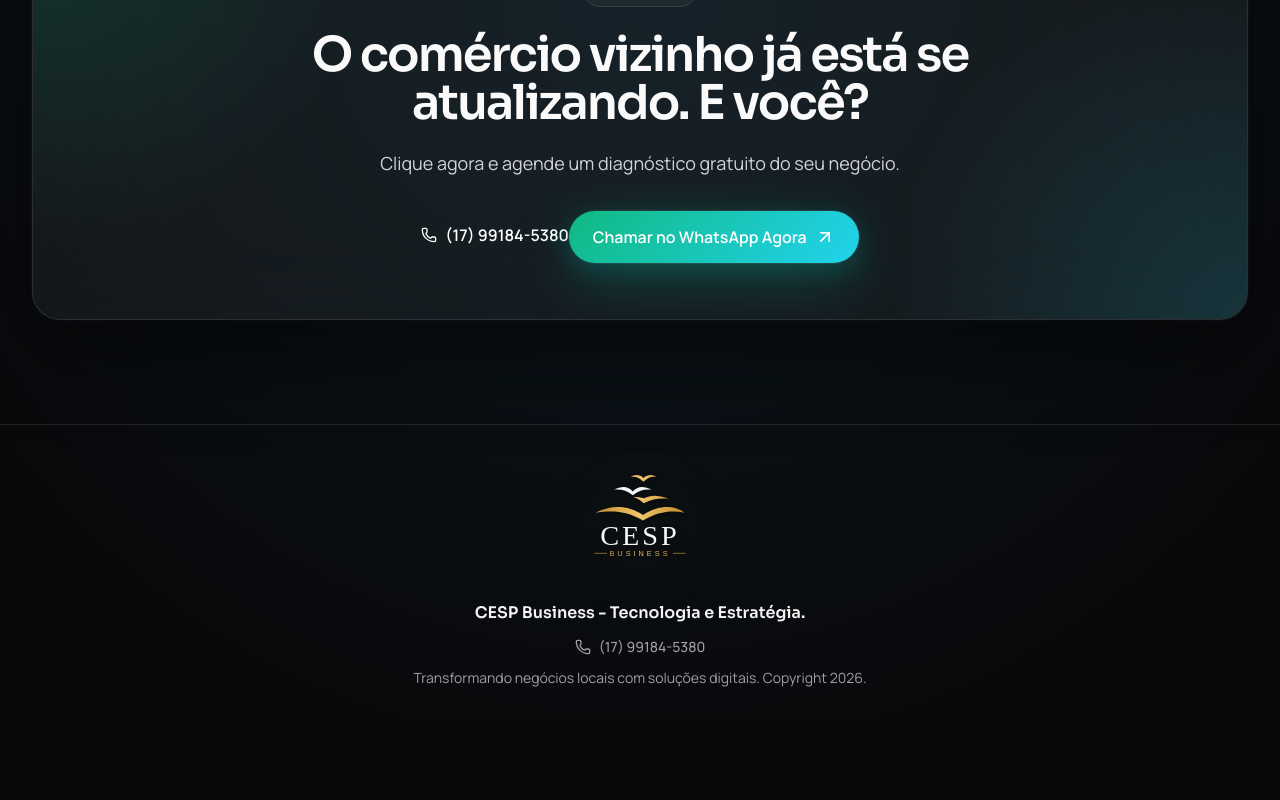
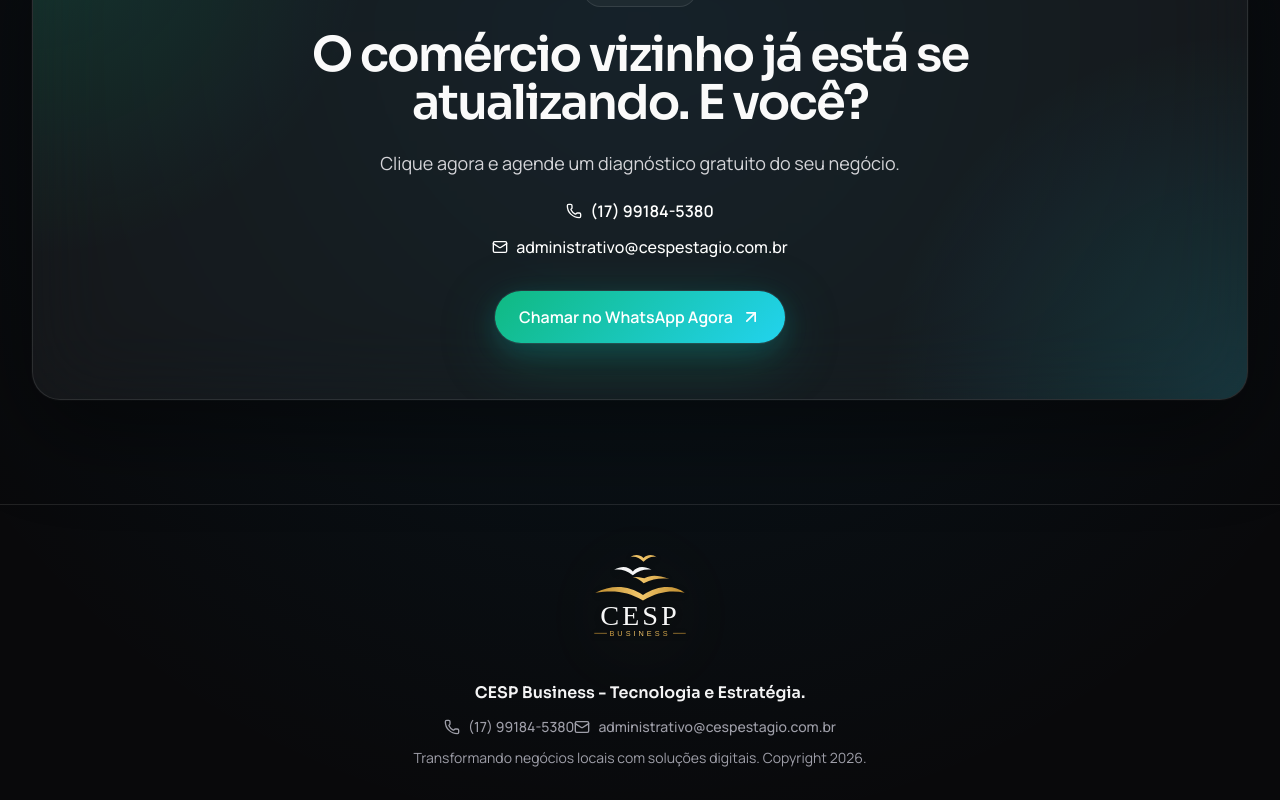
Before and after one commit to DANIELARANTESZDF/cesp-business, a React (Vite) app: page / in a window 1280 px wide. Shown: the part 3054-3854 px from the top of the page. Before the commit the page ends 3774 px from the top, so only its background shows below. Built offline with nearby package versions, Linux system fonts and the light colour scheme.

Commit message:
Add administrative email contact

```diff
--- a/SRC/App.jsx
+++ b/SRC/App.jsx
@@ -6,6 +6,7 @@
   Clock3,
   FileText,
   Globe,
+  Mail,
   MessageCircle,
   Phone,
   Search,
@@ -20,6 +21,8 @@
 const brandMark = `${assetBase}cesp-business-mark.svg`
 const phoneDisplay = '(17) 99184-5380'
 const phoneHref = 'tel:+5517991845380'
+const emailDisplay = 'administrativo@cespestagio.com.br'
+const emailHref = 'mailto:administrativo@cespestagio.com.br'
 const whatsappUrl =
   'https://wa.me/5517991845380?text=Ol%C3%A1%2C%20quero%20agendar%20um%20diagn%C3%B3stico%20gratuito%20para%20digitalizar%20minha%20empresa%20e%20vender%20mais.'
 
@@ -370,13 +373,23 @@
                 Clique agora e agende um diagnóstico gratuito do seu negócio.
               </p>
 
+              <div className="mt-5 flex flex-col items-center gap-3">
                 <a
                   href={phoneHref}
-                className="mt-5 inline-flex items-center gap-2 text-base font-semibold text-emerald-300 transition hover:text-emerald-200"
+                  className="inline-flex items-center gap-2 text-base font-semibold text-emerald-300 transition hover:text-emerald-200"
                 >
                   <Phone className="h-4 w-4" />
                   {phoneDisplay}
                 </a>
+
+                <a
+                  href={emailHref}
+                  className="inline-flex items-center gap-2 text-sm font-medium text-cyan-300 transition hover:text-cyan-200 sm:text-base"
+                >
+                  <Mail className="h-4 w-4" />
+                  {emailDisplay}
+                </a>
+              </div>
 
               <a
                 href={whatsappUrl}
@@ -410,6 +423,13 @@
           <Phone className="h-4 w-4" />
           {phoneDisplay}
         </a>
+        <a
+          href={emailHref}
+          className="mt-3 inline-flex items-center gap-2 font-medium text-cyan-300 transition hover:text-cyan-200"
+        >
+          <Mail className="h-4 w-4" />
+          {emailDisplay}
+        </a>
         <p className="mt-2">Transformando negócios locais com soluções digitais. Copyright 2026.</p>
       </footer>
     </div>
```
Lines whose indentation alone changed are shown as unchanged.
